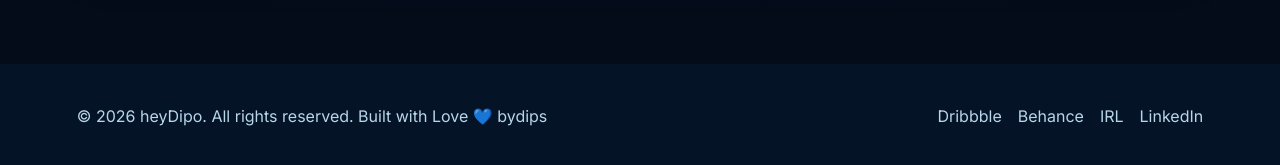
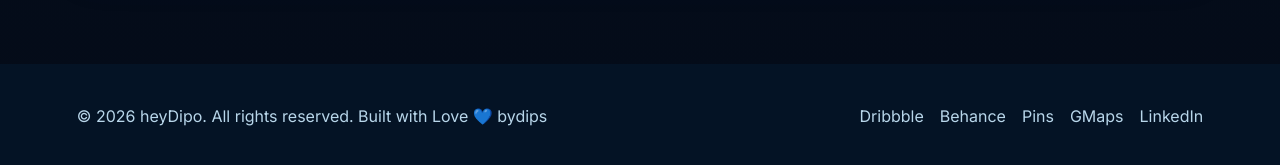
Before and after one commit to heydipo/heydipo.github.io, a Jekyll site: the page index.html, which Jekyll copies as it is, in a window 1280 px wide and 900 px high, scrolled down 4769 px. Shown: the part 730-895 px from the top of the window. Built offline with Jekyll 4.4.1, drawn with Linux system fonts in a browser that asks for light colours.

Commit message:
updating links

```diff
--- a/index.html
+++ b/index.html
@@ -306,7 +306,9 @@
       <div class="socials">
         <a href="https://dribbble.com/darmawanrdipo" target="_blank" rel="noopener noreferrer">Dribbble</a>
         <a href="https://behance.net/darmawanrdipo" target="_blank" rel="noopener noreferrer">Behance</a>
-        <a href="https://pin.it/39LkZSLoI" target="_blank" rel="noopener noreferrer">IRL</a>
+        <a href="https://id.pinterest.com/darmawanrdipo/lagom" target="_blank" rel="noopener noreferrer">Pins</a>
+        <a href="https://www.google.com/maps/contrib/100510172442778173361/reviews" target="_blank"
+          rel="noopener noreferrer">GMaps</a>
         <a href="https://linkedin.com/in/darmawanrdipo" target="_blank" rel="noopener noreferrer">LinkedIn</a>
       </div>
     </div>
```
